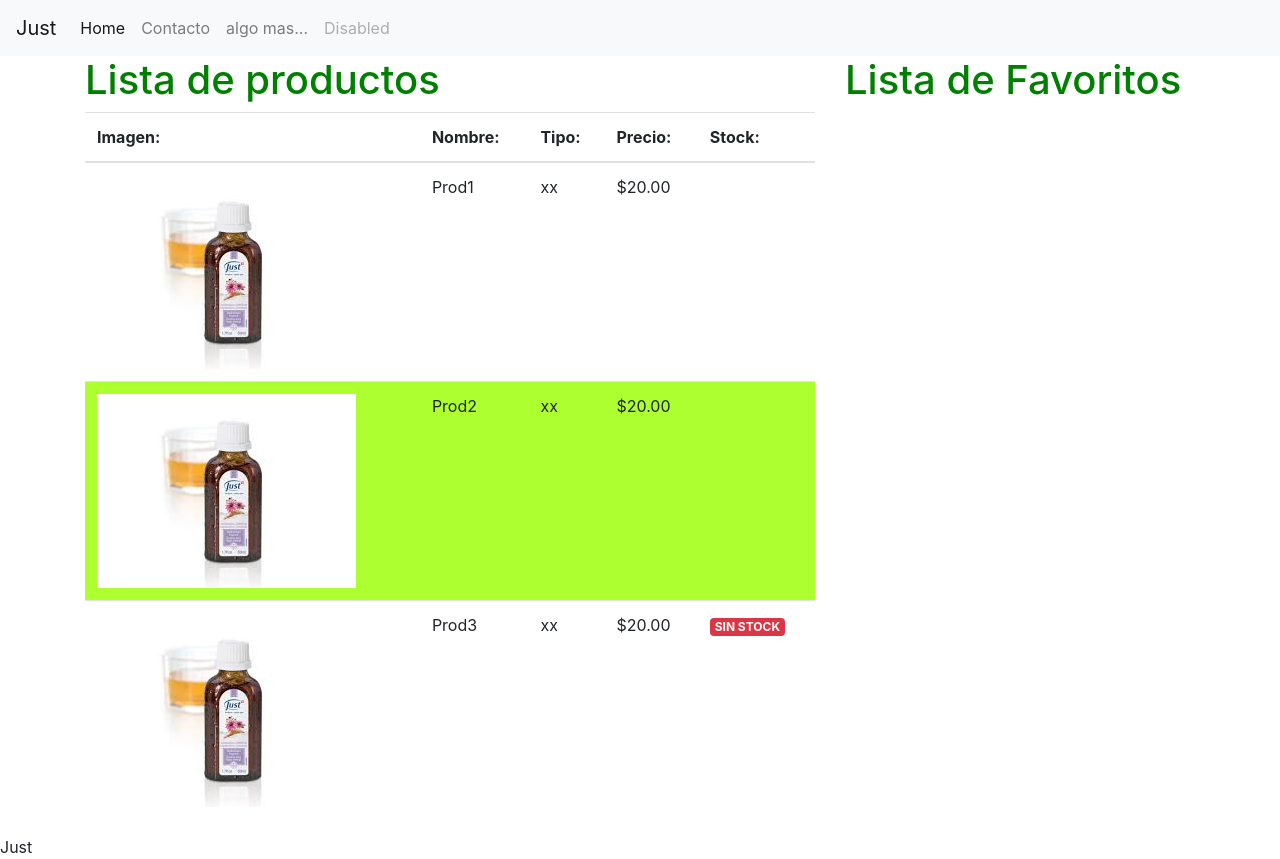
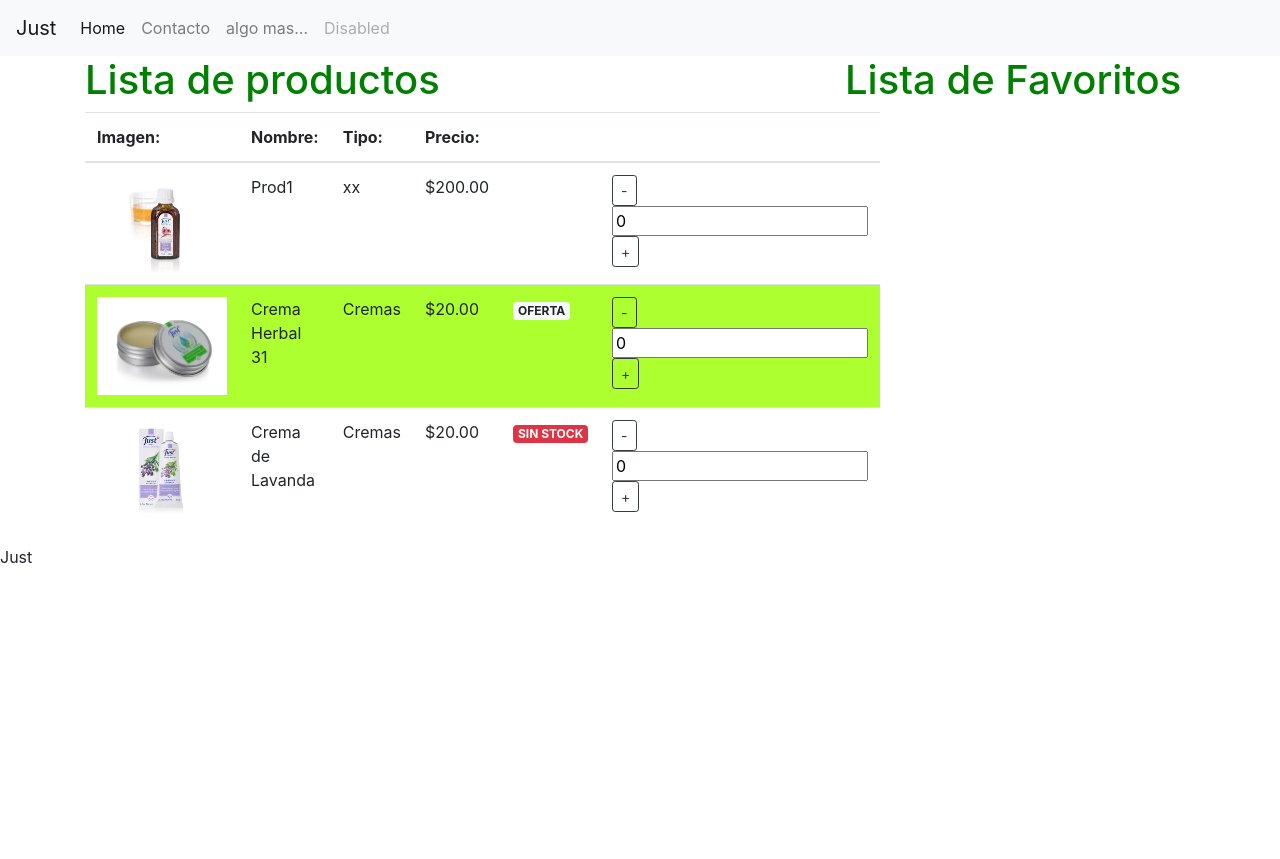
Before and after one commit to ElvitaKehler/angular-just, an Angular app: page / in a window 1280 px wide. After the commit the page ends 800 px from the top, so only its background shows below. Built offline with nearby package versions, Linux system fonts and the light colour scheme.

Commit message:
agrega eventos y binding a just-list

```diff
--- a/src/app/app.module.ts
+++ b/src/app/app.module.ts
@@ -5,6 +5,7 @@ import { AppRoutingModule } from './app-routing.module';
 import { AppComponent } from './app.component';
 import { JustListComponent } from './just-list/just-list.component';
 import { JustFavoritosComponent } from './just-favoritos/just-favoritos.component';
+import { FormsModule } from '@angular/forms';
 
 @NgModule({
   declarations: [
@@ -14,7 +15,8 @@ import { JustFavoritosComponent } from './just-favoritos/just-favoritos.componen
   ],
   imports: [
     BrowserModule,
-    AppRoutingModule
+    AppRoutingModule,
+    FormsModule,
   ],
   providers: [],
   bootstrap: [AppComponent]
--- a/src/app/just-list/Just.ts
+++ b/src/app/just-list/Just.ts
@@ -6,5 +6,6 @@ export interface Just{
     precio : number;
     stock : number;
     imagen :string;
-    oferta : boolean
+    oferta : boolean;
+    cant : number;
 }
--- a/src/app/just-list/just-list.component.html
+++ b/src/app/just-list/just-list.component.html
@@ -6,16 +6,22 @@
             <th>Nombre:</th>
             <th>Tipo:</th>
             <th>Precio:</th>
-            <th>Stock:</th>
+            <th></th>
+            <th></th>
         </tr>
     </thead>
     <tbody>
         <tr *ngFor = "let Just of productosJust" [ngClass] = "{'oferta':Just.oferta}">
-            <td><img [src]= "Just.imagen" [alt]= "Just.nombre" > </td>
+            <td><img width = "130" [src]= "Just.imagen" [alt]= "Just.nombre" > </td>
             <td>{{Just.nombre}}</td>
             <td>{{Just.tipo}}</td>
             <td>{{Just.precio | currency}}</td>
-            <td><span class="badge badge-danger" *ngIf ="Just.stock ==0">SIN STOCK</span></td>
+            <td><span class="badge badge-danger" *ngIf ="Just.stock ==0">SIN STOCK</span>
+                <span class="badge badge-light" *ngIf ="Just.oferta ==true">OFERTA</span>
+            </td>
+            <td> <button class="btn btn-outline-dark btn-sm" (click) ="rmCant(Just)">-</button>
+                <input type = "text" [(ngModel)]="Just.cant" (keyup)= "cambioCantidad($event,Just)">
+                <button class="btn btn-outline-dark btn-sm" (click) ="addCant(Just)">+</button></td>
 
         </tr>
 
--- a/src/app/just-list/just-list.component.scss
+++ b/src/app/just-list/just-list.component.scss
@@ -1,5 +1,5 @@
 .oferta{
-    background-color: greenyellow;
+     background-color: greenyellow;
 
 
 }
--- a/src/app/just-list/just-list.component.ts
+++ b/src/app/just-list/just-list.component.ts
@@ -12,26 +12,29 @@ export class JustListComponent implements OnInit {
     {
     nombre : "Prod1",
     tipo : "xx",
-    precio : 20,
+    precio : 200,
     stock : 5,
     imagen :"assets/img/prod1.jpeg",
     oferta : false,
+    cant: 0,
   },
   {
-    nombre : "Prod2",
-    tipo : "xx",
+    nombre : "Crema Herbal 31",
+    tipo : "Cremas",
     precio : 20,
     stock : 5,
-    imagen :"assets/img/prod1.jpeg",
+    imagen :"assets/img/crema-herbal31.jpeg",
     oferta : true,
+    cant: 0,
   },
   {
-    nombre : "Prod3",
-    tipo : "xx",
+    nombre : "Crema de Lavanda",
+    tipo : "Cremas",
     precio : 20,
     stock : 0,
-    imagen :"assets/img/prod1.jpeg",
+    imagen :"assets/img/crema-lavanda.jpeg",
     oferta : false,
+    cant: 0,
   }
 ];
 
@@ -40,4 +43,22 @@ export class JustListComponent implements OnInit {
   ngOnInit(): void {
   }
 
+  addCant(just: Just): void{
+    if (just.stock>just.cant)
+        just.cant++;
+  }
+  rmCant(just: Just): void{
+    if (just.cant > 0)
+        just.cant--;
+  }
+
+  cambioCantidad(event, just: Just): void{
+    console.log(event);
+    if(event.key>=0 && event.key<=9){
+      if(just.cant> 0 && just.stock>just.cant){
+      }
+
+      }
+  }
+
 }
```
Also changed, not shown: src/app/hello.component.ts (deleted, +0 -10 lines).
